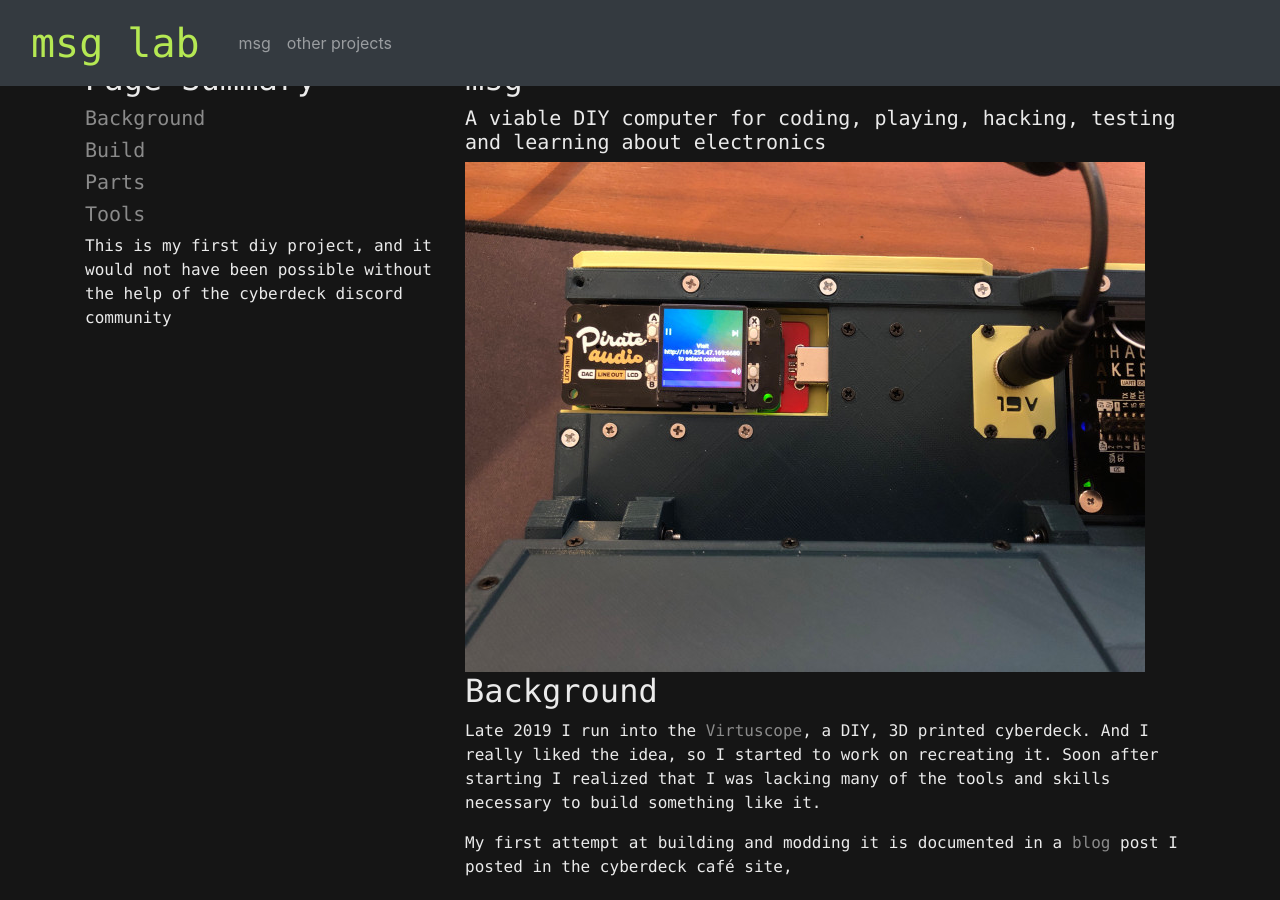
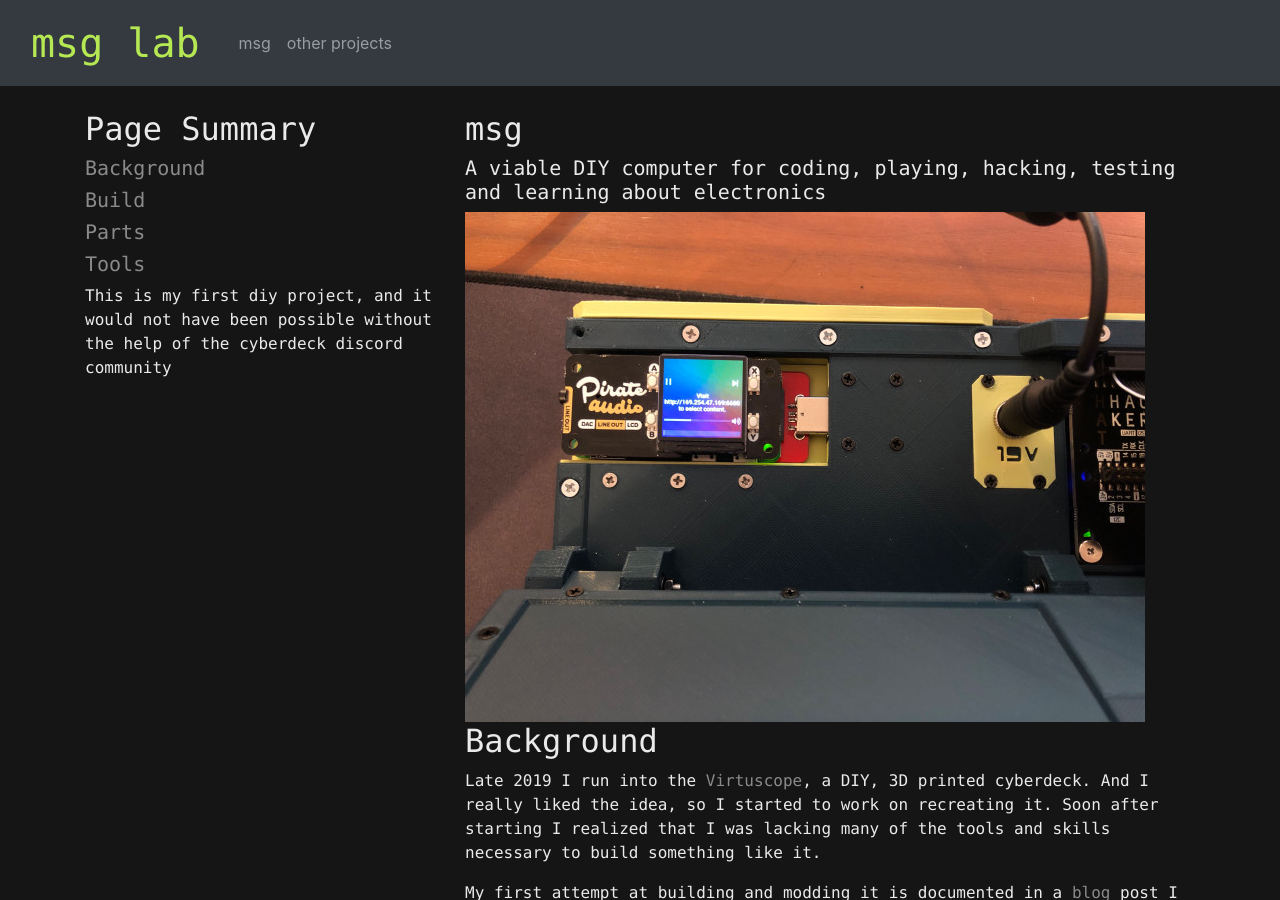
Before and after one commit to msglab/msglab, a Jekyll site: the page html/msg.html, which Jekyll copies as it is, in a window 1280 px wide and 900 px high. Built offline with Jekyll 4.4.1, drawn with Linux system fonts in a browser that asks for light colours; nearby versions of some CDN libraries; library files that are not in the unit come from our copies.

Commit message:
Update msg.html

```diff
--- a/html/msg.html
+++ b/html/msg.html
@@ -52,7 +52,7 @@
     </div>
 <!--   navigation bar -->
 
-<div class="container" style="margin-top:50px;
+<div class="container" style="margin-top:100px;
 padding-top: 10px;
 color: #eaeaea;
 font-size: 16px;
```
